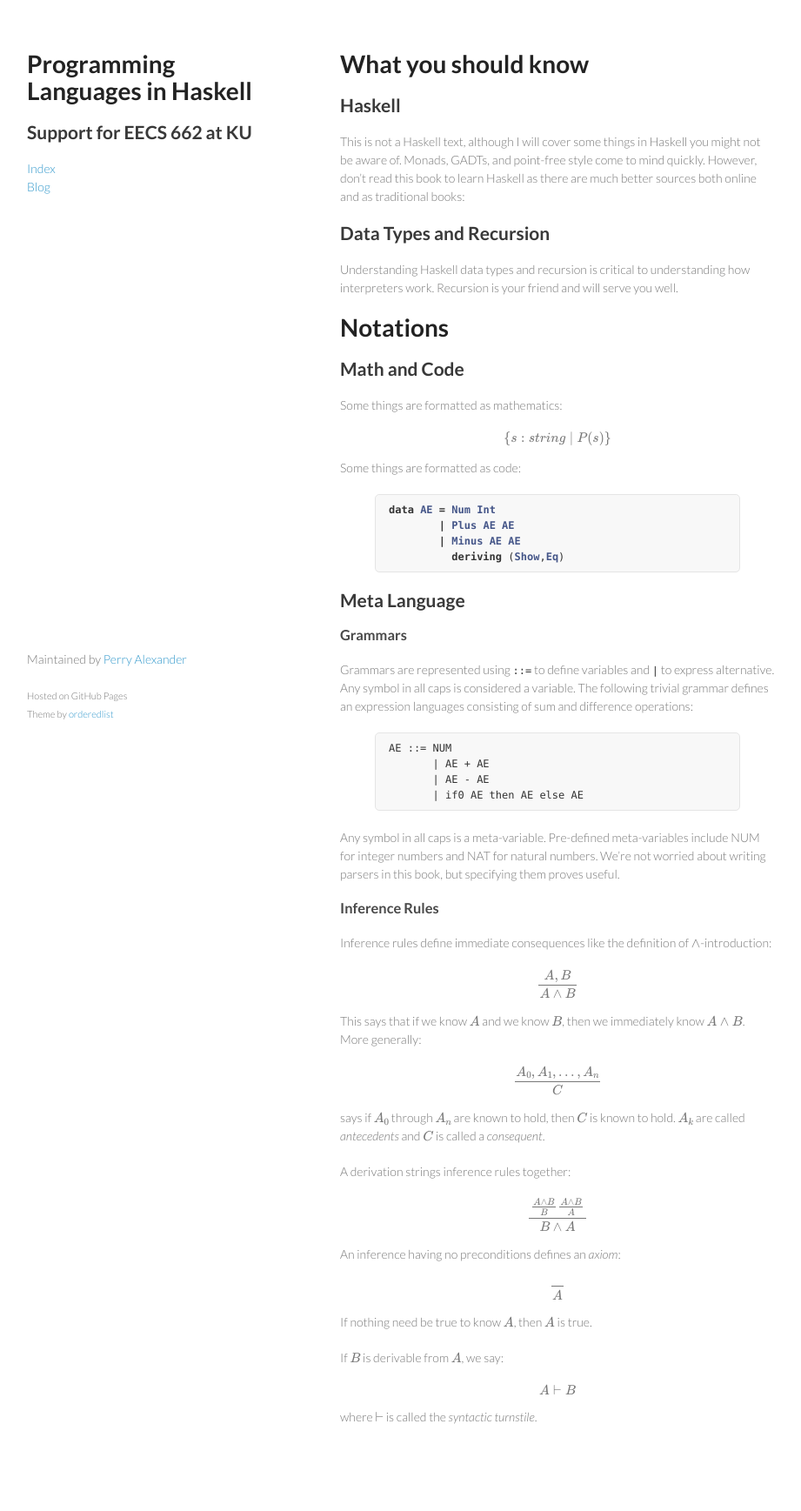
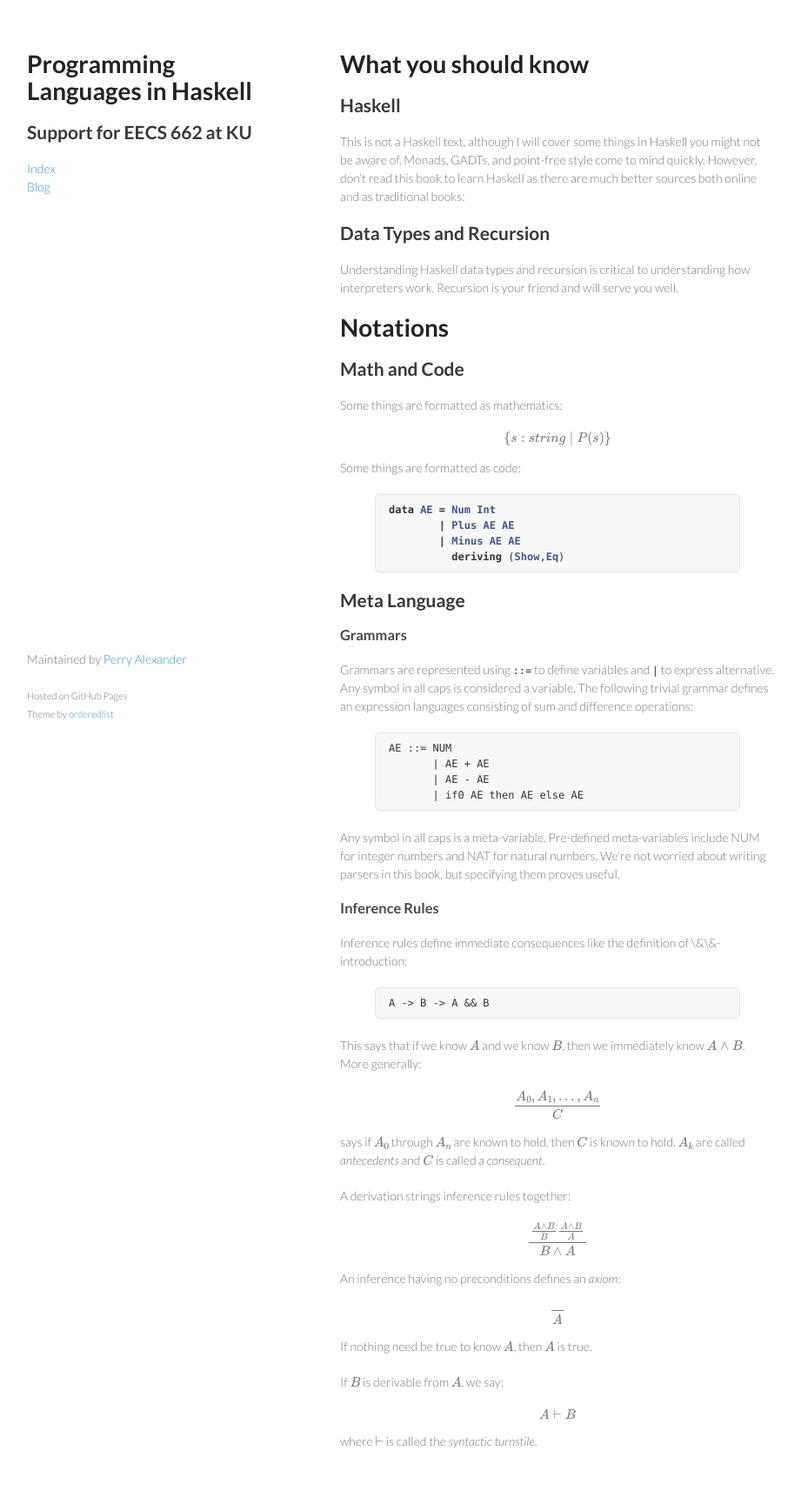
Before and after one commit to ku-sldg/plih, a Jekyll site: the page built from _posts/2016-06-13-Notations-and-Preliminaries.md, in a window 1280 px wide. Shown: the whole page at 87% size, without its empty margins (179-1100 px from the left). Built offline with Jekyll 4.4.1, drawn with Linux system fonts in a browser that asks for light colours; formulas are drawn with MathJax 3; before the commit the page ends 1709 px from its top, so only the background shows below that.

Commit message:
posting preliminaries chapter

```diff
--- a/_posts/2016-06-13-Notations-and-Preliminaries.md
+++ b/_posts/2016-06-13-Notations-and-Preliminaries.md
@@ -48,9 +48,11 @@ Any symbol in all caps is a meta-variable.  Pre-defined meta-variables include N
 
 ### Inference Rules
 
-Inference rules define immediate consequences like the definition of $\wedge$-introduction:
+Inference rules define immediate consequences like the definition of \&\&-introduction:
 
-$$\frac{A,B}{A\wedge B}$$
+{% highlight text %}
+A -> B -> A && B
+{% endhighlight %}
 
 This says that if we know $A$ and we know $B$, then we immediately know $A\wedge B$.  More generally:
 
```
